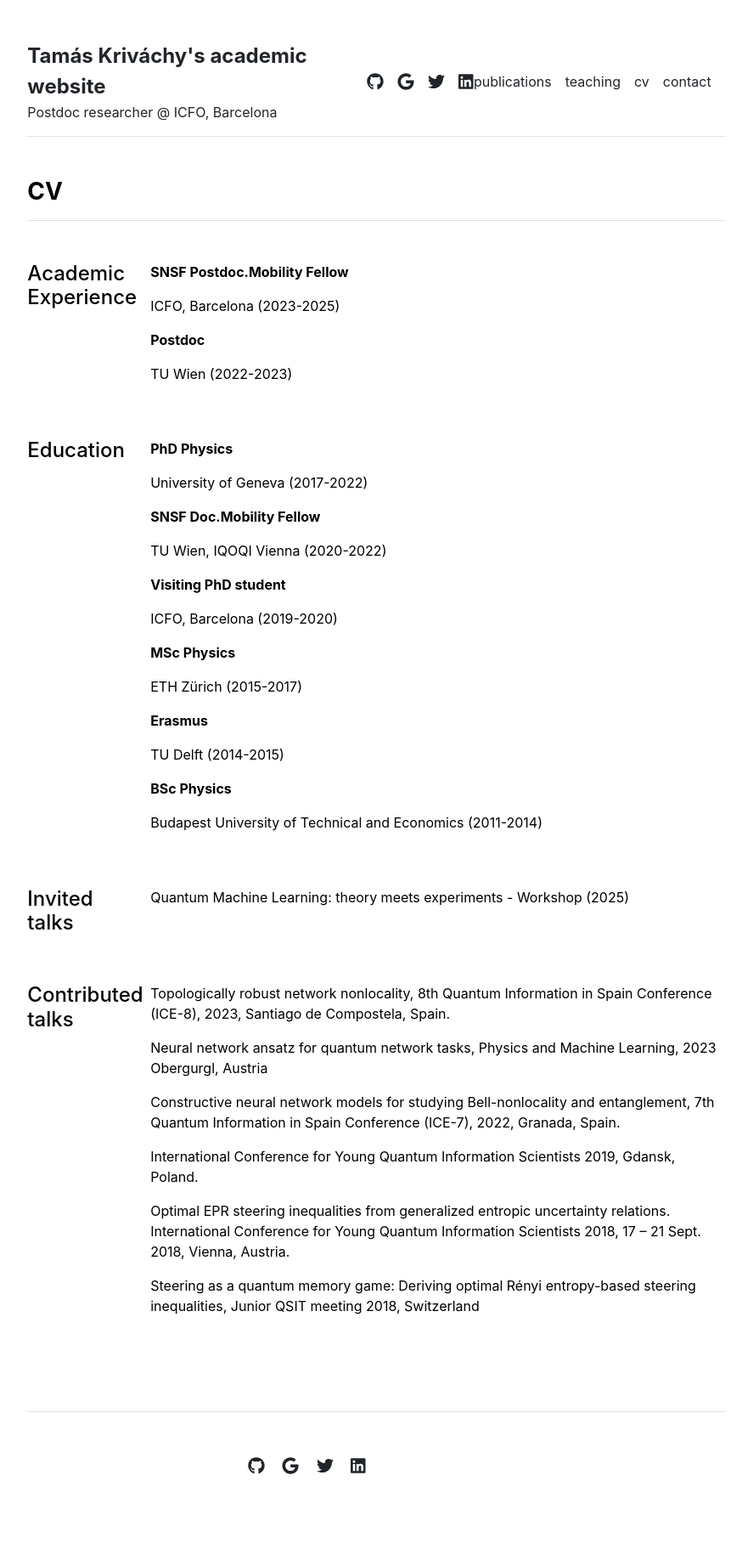
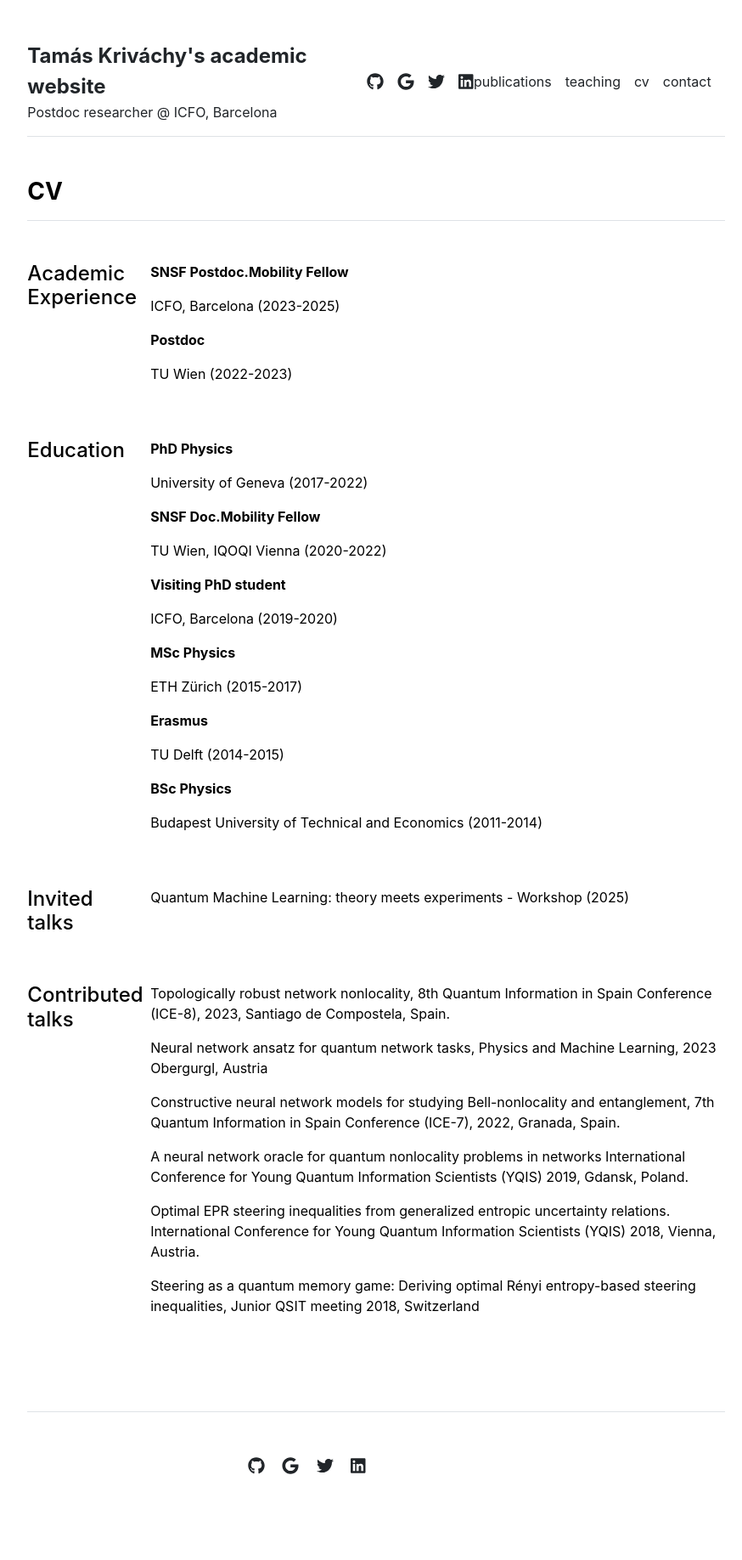
Before and after one commit to tkrivachy/tkrivachy.github.io, a Jekyll site: the page built from cv.md, in a window 1280 px wide. Shown: the whole page at 85% size, without its empty margins (197-1071 px from the left). Built offline with Jekyll 4.4.1, drawn with Linux system fonts in a browser that asks for light colours.

Commit message:
Update contributedtalks.yml

```diff
--- a/_data/cv/contributedtalks.yml
+++ b/_data/cv/contributedtalks.yml
@@ -4,8 +4,8 @@
 
 - description: 'Constructive neural network models for studying Bell-nonlocality and entanglement, 7th Quantum Information in Spain Conference (ICE-7), 2022, Granada, Spain.'
 
-- description: 'International Conference for Young Quantum Information Scientists 2019, Gdansk, Poland.'
+- description: "A neural network oracle for quantum nonlocality problems in networks\nInternational Conference for Young Quantum Information Scientists (YQIS) 2019, Gdansk, Poland."
 
-- description: "Optimal EPR steering inequalities from generalized entropic uncertainty relations.\nInternational Conference for Young Quantum Information Scientists 2018, 17 – 21 Sept. 2018, Vienna, Austria."
+- description: "Optimal EPR steering inequalities from generalized entropic uncertainty relations.\nInternational Conference for Young Quantum Information Scientists (YQIS) 2018, Vienna, Austria."
 
 - description: 'Steering as a quantum memory game: Deriving optimal Rényi entropy-based steering inequalities, Junior QSIT meeting 2018, Switzerland'
```
